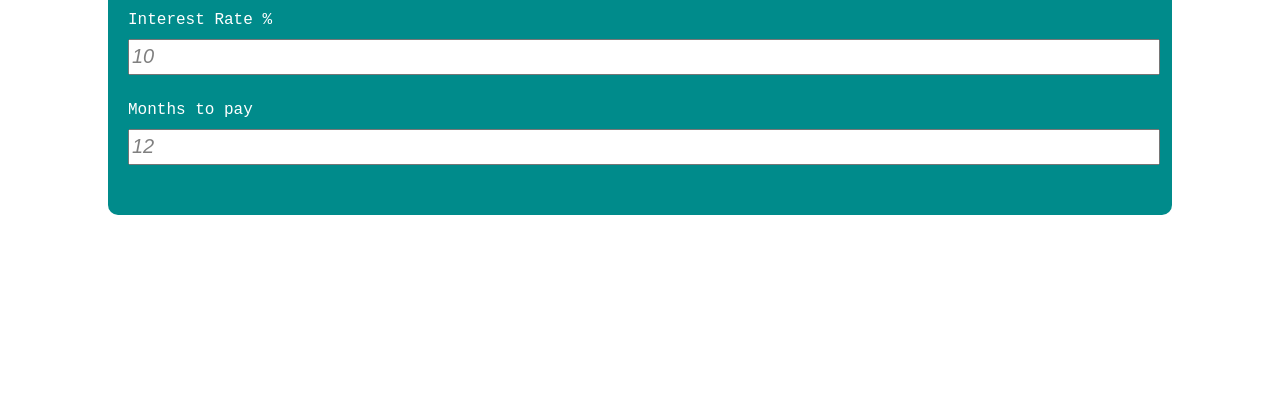
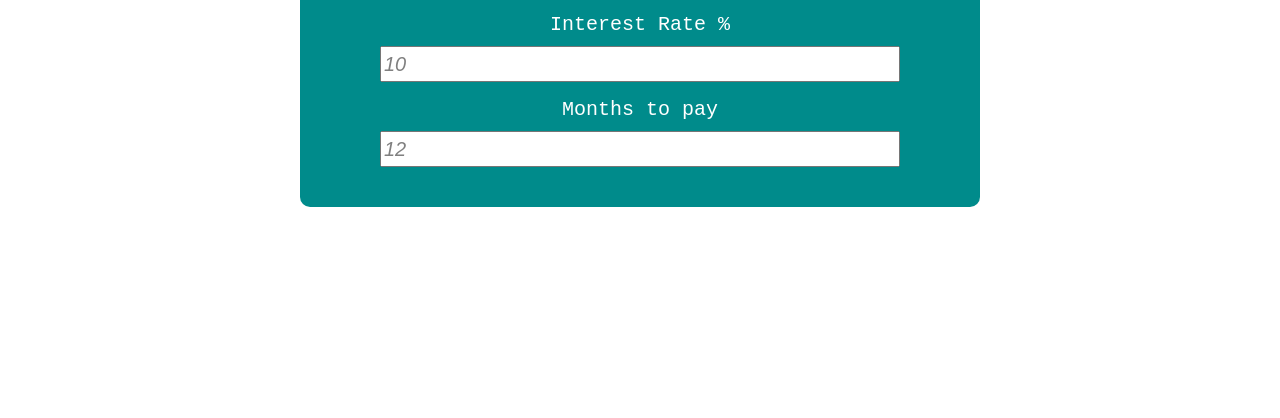
Before and after one commit to midnightmoet/Loan-Calculator, a plain HTML site: page index.html in a window 1280 px wide. Shown: the part 382-800 px from the top of the page. Drawn offline with Linux system fonts and the light colour scheme.

Commit message:
Changed a couple CSS items

```diff
--- a/style.css
+++ b/style.css
@@ -12,7 +12,7 @@ body {
     background: darkcyan;
     color: white;
     padding: 20px;
-    width: 80vw;
+    width: 50vw;
     border-radius: 10px;
     /* border: 1px solid red; */
 }
@@ -22,15 +22,25 @@ body {
     text-align: center;
 }
 
+label {
+    /* border: 1px solid red; */
+    font-size: 20px;
+    margin: 10px 0;
+    display: block;
+    text-align: center;
+}
+
 
 .input {
     /* border: 1px solid red; */
+    display: block;
     color: gray;
     font-size: 20px;
     font-style: italic;
-    width: 100%;
+    width: 80%;
     height: 30px;
-    margin: 10px 10px 10px 0;
+    margin: 0 auto;
+
 }
 
 .payment {
```
